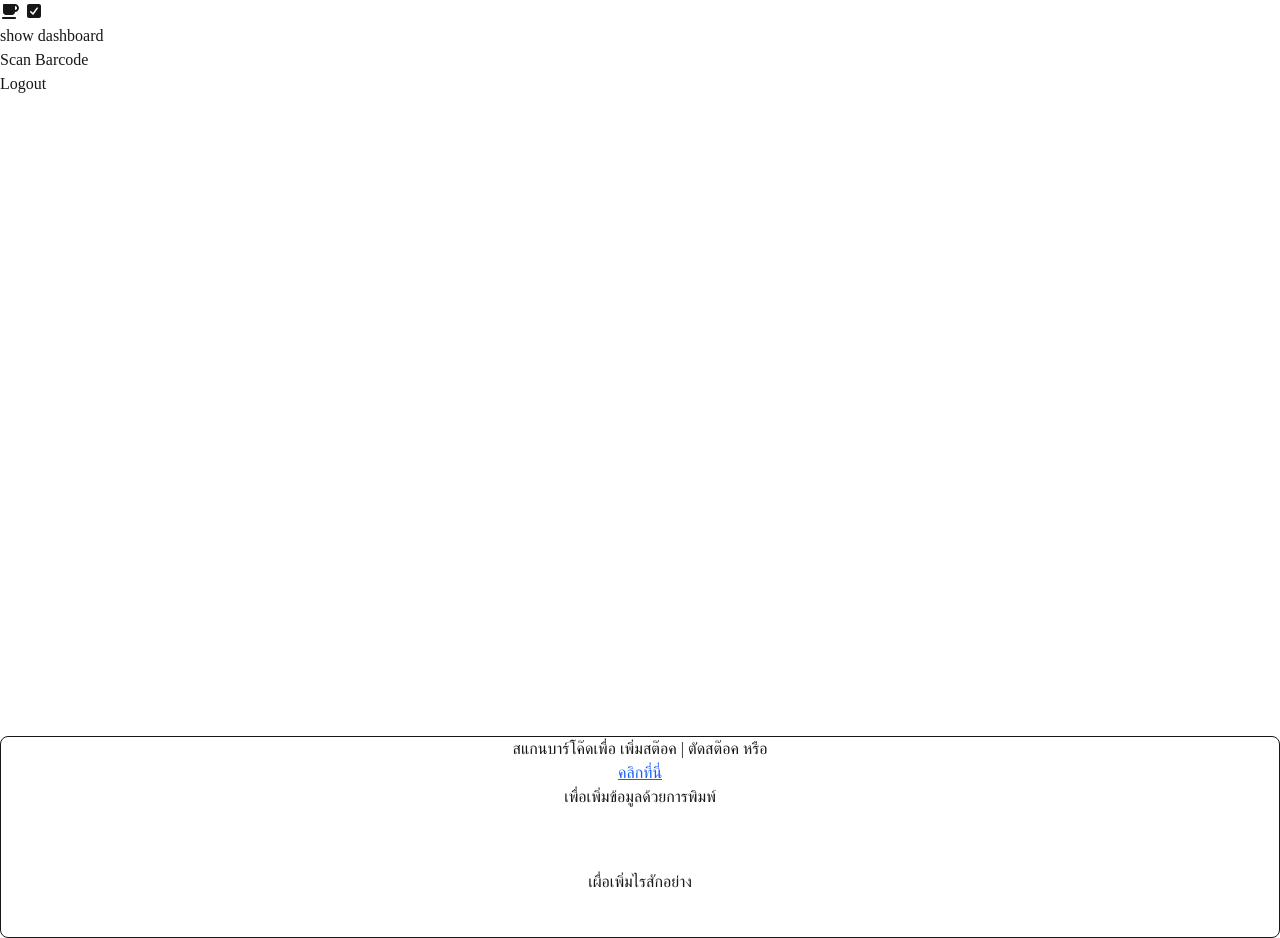
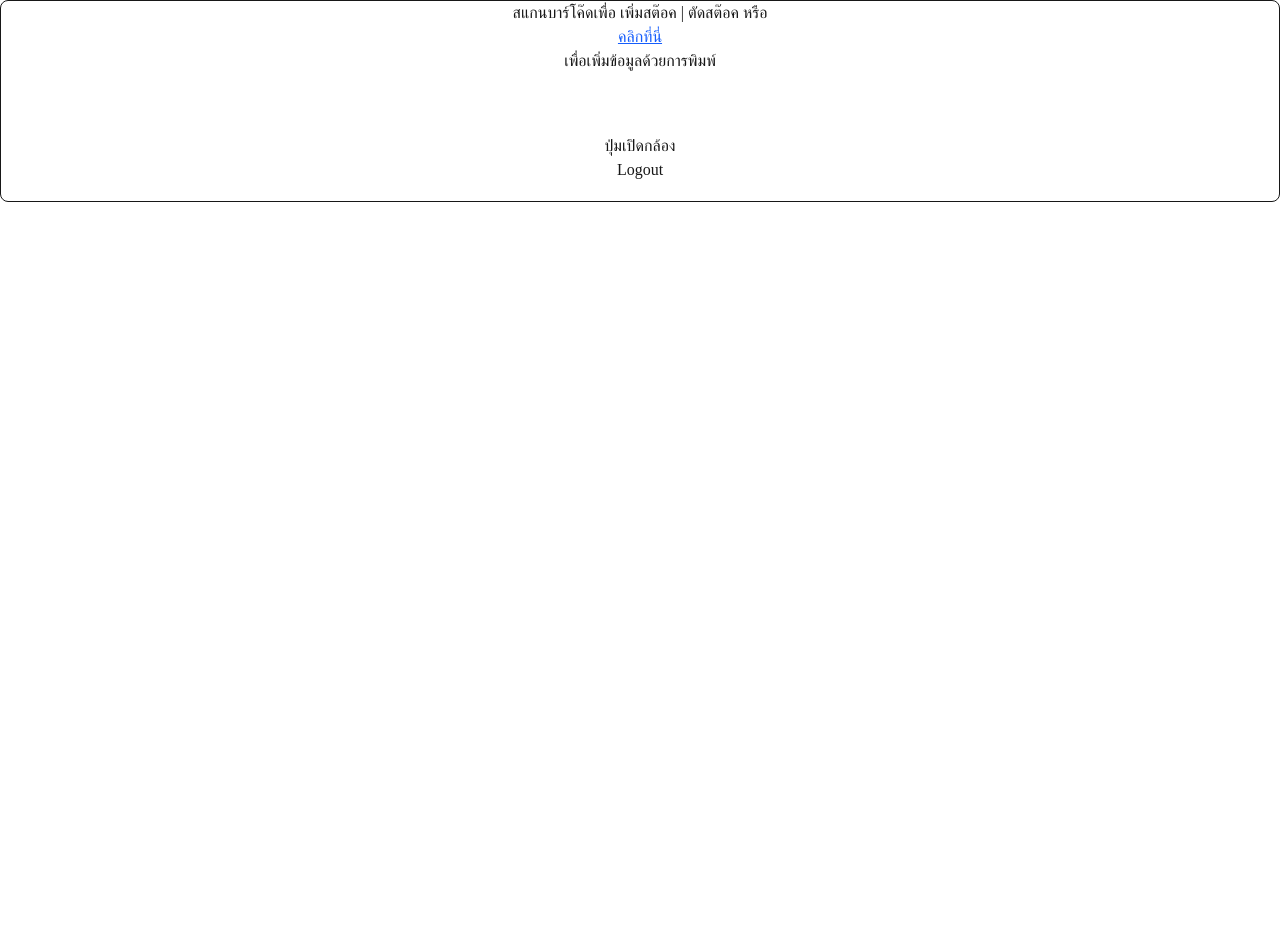
Before and after one commit to panuwit009/dtstock, a Next.js app: page /home in a window 1280 px wide. After the commit the page ends 842 px from the top, so only its background shows below. Built offline with nearby package versions, Linux system fonts and the light colour scheme.

Commit message:
refactor function

```diff
--- /dev/null
+++ b/src/app/home/components/AddOrDecreaseStock.tsx
@@ -0,0 +1,19 @@
+"use client";
+import { useState } from "react";
+
+export function AddOrDecreaseStock() {
+    const [stocktype, setStocktype] = useState("");
+    function selectStocktype(st: string) {
+        if(stocktype === st) {
+            setStocktype("");
+        } else {
+            setStocktype(st)
+        }
+    }
+    return (<>
+    <span onClick={()=> selectStocktype("add")}
+    className={`${stocktype === "add" && "underline text-blue-600"} select-none hover:cursor-pointer`}>เพิ่มสต๊อค</span> | <span
+    onClick={()=> selectStocktype("dec")}
+    className={`${stocktype === "dec" && "underline text-blue-600"}  select-none hover:cursor-pointer`}>ตัดสต๊อค</span>
+    </>);
+}
--- a/src/app/home/components/dashboard.tsx
+++ /dev/null
@@ -1,44 +0,0 @@
-"use client";
-import { useRouter } from "next/navigation";
-import { faCheckSquare, faCoffee } from '@fortawesome/free-solid-svg-icons';
-import { FontAwesomeIcon } from '@fortawesome/react-fontawesome';
-import { BrowserMultiFormatReader } from '@zxing/browser';
-import { useState } from "react";
-
-export default function Dashboard () {
-    const [error, setError] = useState<string | null>(null);
-
-    function scanBarcode () {
-        if (!navigator.mediaDevices || !navigator.mediaDevices.getUserMedia) {
-            setError("เบราว์เซอร์ของคุณไม่รองรับการเข้าถึงกล้อง");
-            return;
-        }
-        const codeReader = new BrowserMultiFormatReader ();
-        console.log(codeReader);
-        //alert("เปิดกล้อง");
-
-        codeReader.decodeOnceFromVideoDevice(undefined, 'video').then((result) => {
-            console.log(result);
-            const qrText = result.getText();
-            alert("text: " + qrText);
-            // ทำสิ่งที่ต้องการหลังจากสแกน QR code เสร็จ
-        }).catch((error) => {
-            setError(error.message);
-        });
-    }
-    const router = useRouter();
-    return (
-        <>
-        <FontAwesomeIcon icon={faCoffee} /> <FontAwesomeIcon icon={faCheckSquare} />
-        <div>show dashboard</div>
-        <div className="hover:cursor-pointer" onClick={scanBarcode}>Scan Barcode</div>
-        <button className="hover:cursor-pointer"
-        onClick={() => {
-            alert("ออกจากระบบสำเร็จ"); router.push('/'); }
-            }
-        >Logout</button>
-        {error && <p className="text-red-500 hover:cursor-pointer" onClick={() => setError("")}>{error}</p>}
-        <video id="video" style={{ width: "100%" }}></video>
-        </>
-    );
-}
--- /dev/null
+++ b/src/app/home/components/openCamera.ts
@@ -0,0 +1,20 @@
+import { BrowserMultiFormatReader } from '@zxing/browser';
+
+export function openCamera ({setError}: {setError: React.Dispatch<React.SetStateAction<string | null>>;}) {
+    if (!navigator.mediaDevices || !navigator.mediaDevices.getUserMedia) {
+        setError("เบราว์เซอร์ของคุณไม่รองรับการเข้าถึงกล้อง");
+        return;
+    }
+    const codeReader = new BrowserMultiFormatReader ();
+    console.log(codeReader);
+    //alert("เปิดกล้อง");
+
+    codeReader.decodeOnceFromVideoDevice(undefined, 'video').then((result) => {
+        console.log(result);
+        const qrText = result.getText();
+        alert("text: " + qrText);
+        // ทำสิ่งที่ต้องการหลังจากสแกน QR code เสร็จ
+    }).catch((error) => {
+        setError(error.message);
+    });
+}
--- a/src/app/home/components/scanbarcode.tsx
+++ b/src/app/home/components/scanbarcode.tsx
@@ -1,22 +1,13 @@
 "use client";
 import { useState } from "react";
-function AddOrDecreaseStock() {
-    const [stocktype, setStocktype] = useState("");
-    function selectStocktype(st: string) {
-        if(stocktype === st) {
-            setStocktype("");
-        } else {
-            setStocktype(st)
-        }
-    }
-    return (<>
-    <span onClick={()=> selectStocktype("add")}
-    className={`${stocktype === "add" && "underline text-blue-600"} select-none hover:cursor-pointer`}>เพิ่มสต๊อค</span> | <span
-    onClick={()=> selectStocktype("dec")}
-    className={`${stocktype === "dec" && "underline text-blue-600"}  select-none hover:cursor-pointer`}>ตัดสต๊อค</span>
-    </>);
-}
+import { useRouter } from "next/navigation";
+import { AddOrDecreaseStock } from "./AddOrDecreaseStock";
+import { openCamera } from "./openCamera";
+
 export default function Scanbarcode () {
+    const [error, setError] = useState<string | null>(null);
+    const router = useRouter();
+
     return (
         <div className="flex justify-center border rounded-lg">
             <div className="grid grid-rows-12 h-50">
@@ -26,7 +17,11 @@ export default function Scanbarcode () {
                     <p>เพื่อเพิ่มข้อมูลด้วยการพิมพ์</p>
                 </div>
                 <div className="row-span-4 text-center">
-                    <p>เผื่อเพิ่มไรสักอย่าง</p>
+                    <p className="hover:cursor-pointer"
+                    onClick={() => openCamera({setError})}>ปุ่มเปิดกล้อง</p>
+                    <p className="hover:cursor-pointer"
+                    onClick={() => { alert("ออกจากระบบสำเร็จ"); router.push('/'); }}>Logout</p>
+                    {error && <p className="text-red-500 hover:cursor-pointer" onClick={() => setError("")}>{error}</p>}
                 </div>
             </div>
         </div>
--- a/src/app/home/page.tsx
+++ b/src/app/home/page.tsx
@@ -1,11 +1,10 @@
-import Dashboard from "./components/dashboard";
 import Scanbarcode from "./components/scanbarcode";
 
 export default function Home () {
     return (
         <>
-        <Dashboard />
         <Scanbarcode />
+        <video id="video" style={{ width: "100%" }}></video>
         </>
     );
 }
```
